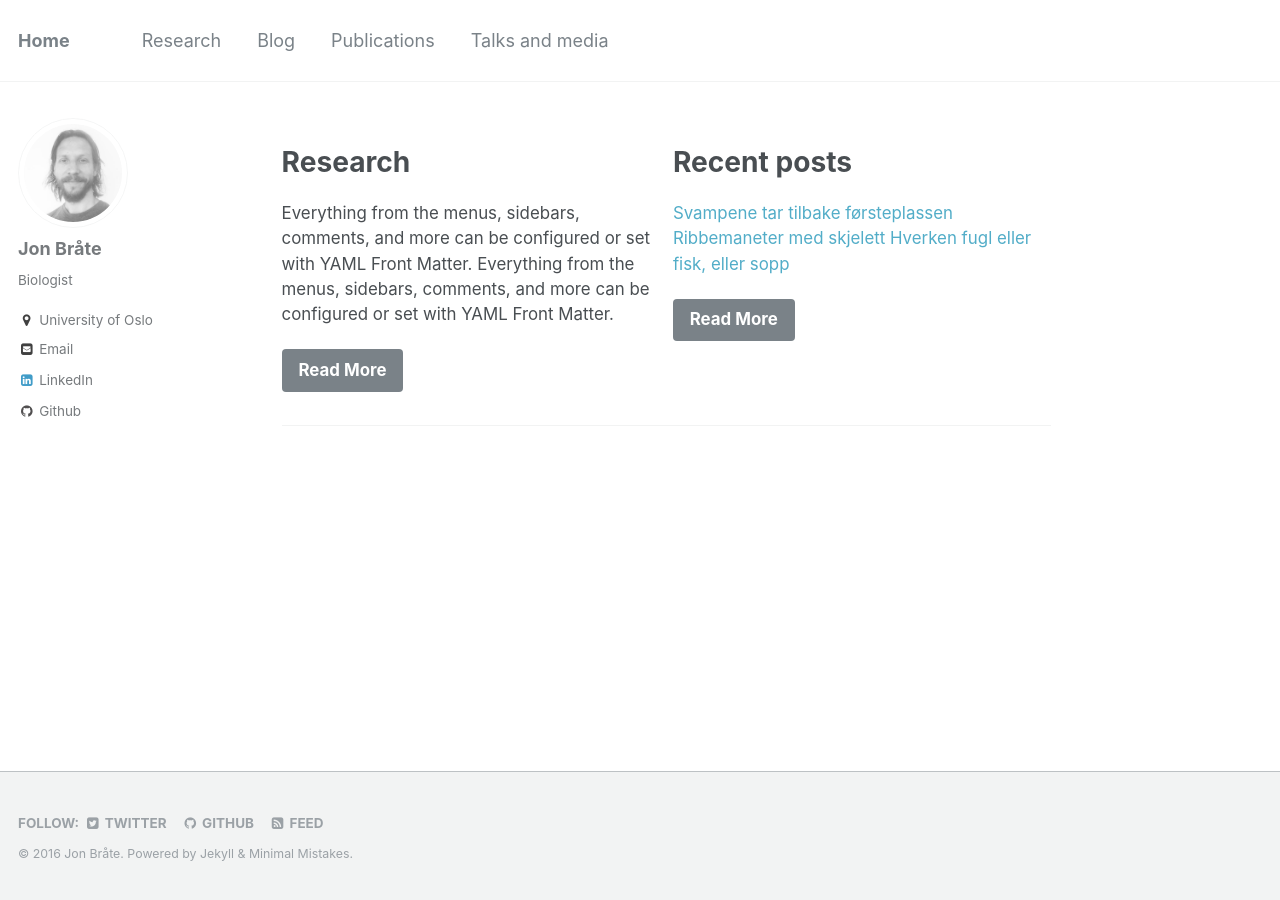
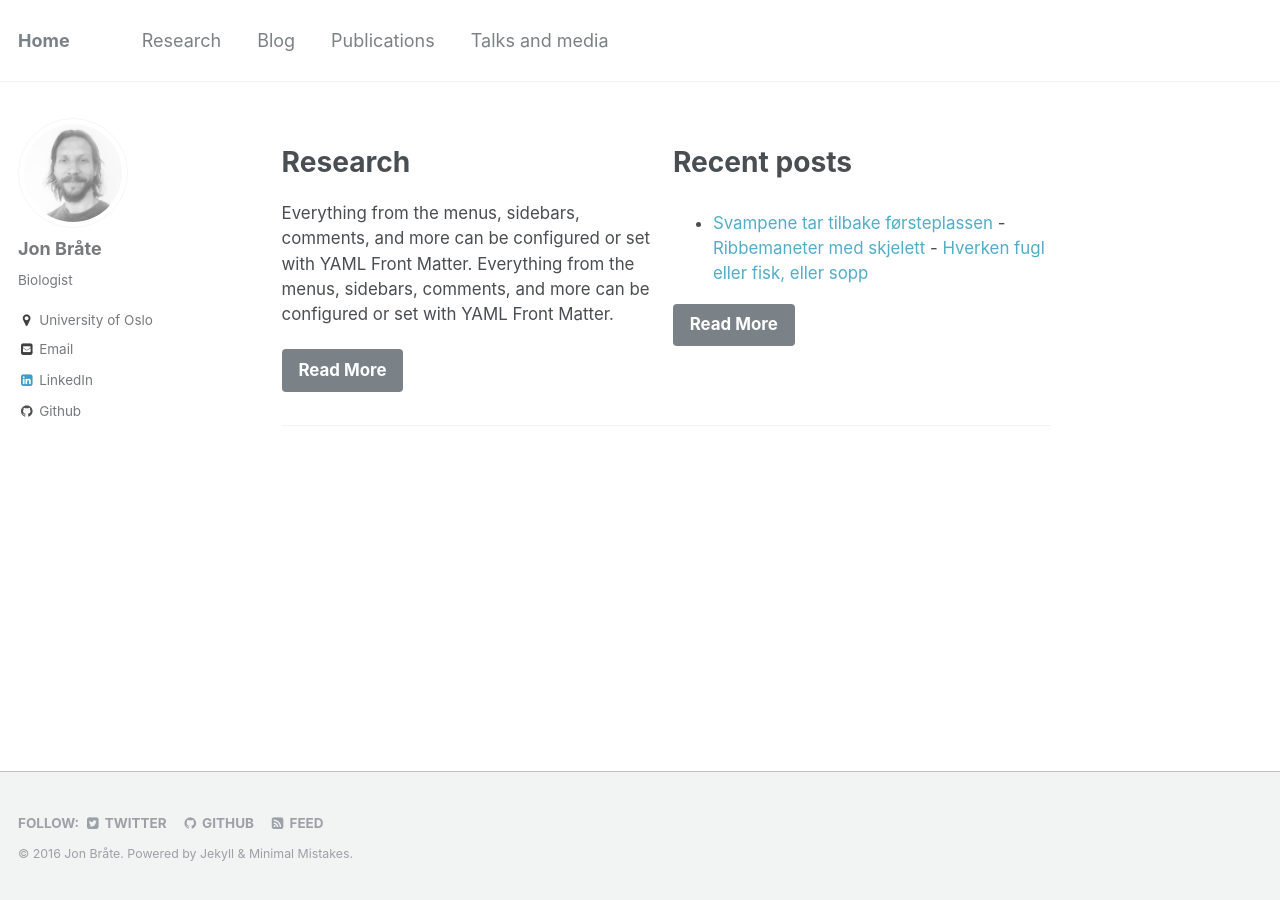
Before and after one commit to pjpaulpj/jonbra.github.io, a Jekyll site: the page built from index.md, in a window 1280 px wide. Built offline with Jekyll 4.4.1, drawn with Linux system fonts in a browser that asks for light colours.

```diff
--- a/index.md
+++ b/index.md
@@ -8,11 +8,10 @@ feature_row:
     url: "/research/"
     btn_label: "Read More"
   - title: "Recent posts"
-    excerpt: "[Svampene tar tilbake førsteplassen](https://jonbra.github.io/blog/svampene-tar-tilbake-f%C3%B8rsteplassen/)
-
-[Ribbemaneter med skjelett](https://jonbra.github.io/blog/ribbemaneter-med-skjelett/)
-
-[Hverken fugl eller fisk, eller sopp](https://jonbra.github.io/blog/hverken-fugl-eller-fisk/)"
+    excerpt: "
+- [Svampene tar tilbake førsteplassen](https://jonbra.github.io/blog/svampene-tar-tilbake-f%C3%B8rsteplassen/)
+- [Ribbemaneter med skjelett](https://jonbra.github.io/blog/ribbemaneter-med-skjelett/)
+- [Hverken fugl eller fisk, eller sopp](https://jonbra.github.io/blog/hverken-fugl-eller-fisk/)"
     url: "/blog/"
     btn_label: "Read More"
 ---
```
